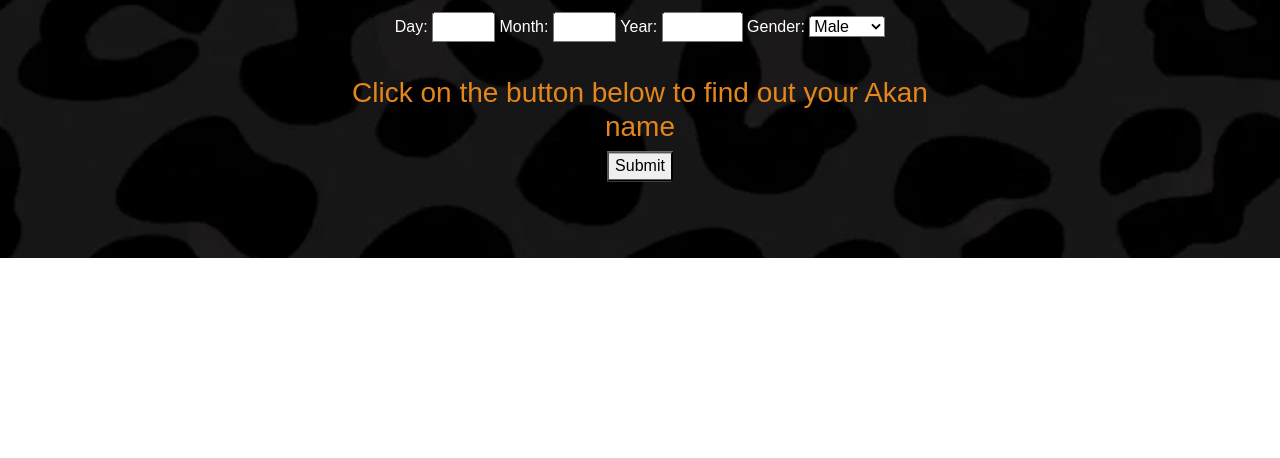
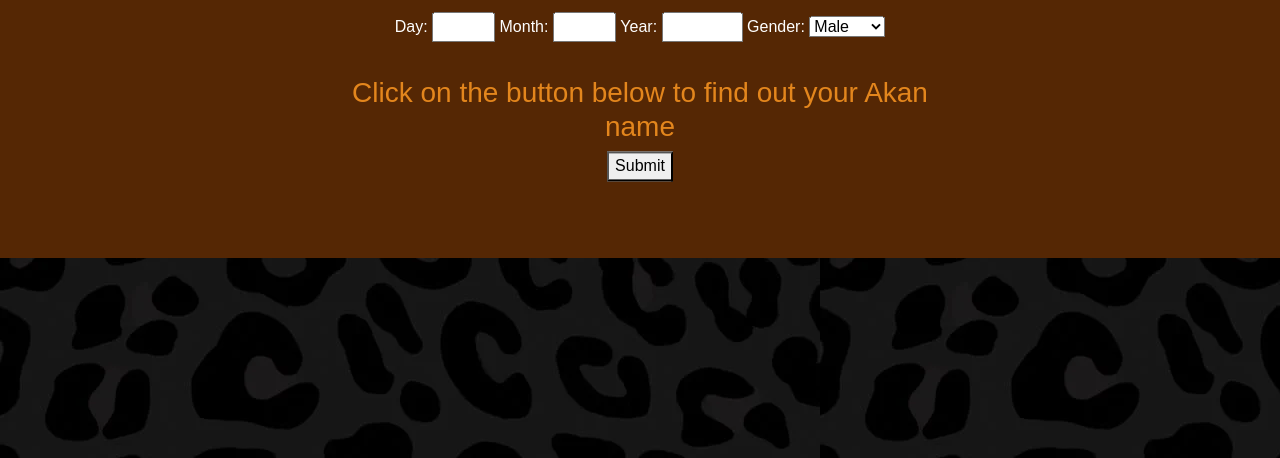
Before and after one commit to Kyieng/akanNames, a plain HTML site: page index.html in a window 1280 px wide. Shown: the part 342-800 px from the top of the page. Drawn offline with nearby package versions, Linux system fonts and the light colour scheme.

Commit message:
change of photo

```diff
--- a/css/style.css
+++ b/css/style.css
@@ -1,11 +1,11 @@
 body {
     margin: 0px;
     font-family: Arial, Helvetica, sans-serif;
+    background-image: url("/images/leopardbackground.jpg");
   }
 
   .hero-image {
-    background-image: url("/images/leopardbackground.jpg");
-    background-color: #cccccc;
+    background-color: #552704;
     height: 600px;
     background-position: center;
     background-repeat: no-repeat;
```
